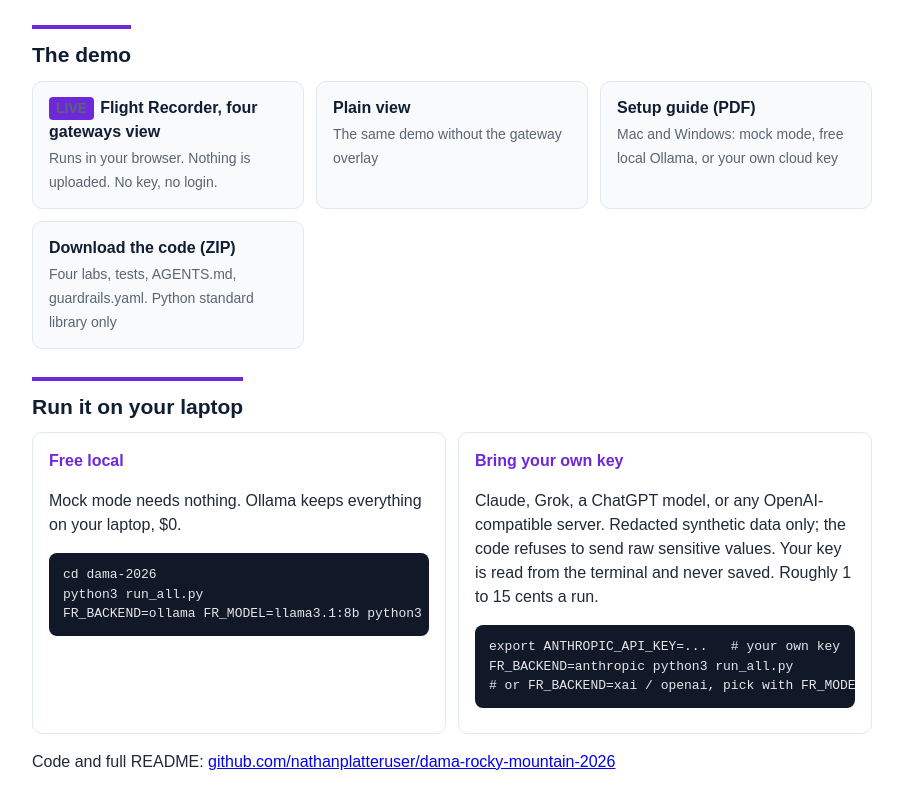
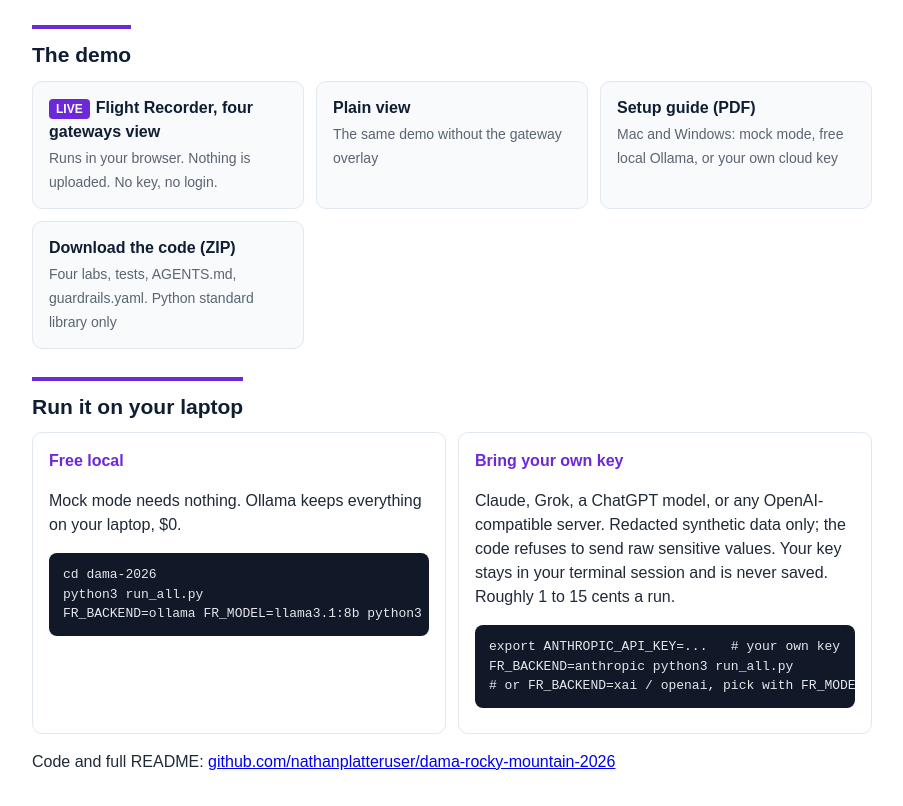
Before and after one commit to nathanplatteruser/dama-rocky-mountain-2026, a plain HTML site: page kit/index.html in a window 1280 px wide. Shown: the part 785-1591 px from the top of the page, without its empty margins (188-1091 px from the left). Drawn offline with Linux system fonts and the light colour scheme.

Commit message:
Kit page: LIVE tag readable; key wording

```diff
--- a/kit/index.html
+++ b/kit/index.html
@@ -21,6 +21,7 @@ a.card{display:block;background:var(--card);border:1px solid var(--line);border-
 a.card:hover,a.card:focus{border-color:var(--purple);outline:none}
 a.card b{display:block;color:var(--navy);font-size:16px;margin-bottom:2px}
 a.card span{font-size:14px;color:var(--mute)}
+a.card span.tag{color:#fff;font-size:12px}
 .tag{display:inline-block;background:var(--purple);color:#fff;font-size:12px;font-weight:700;border-radius:4px;padding:1px 7px;margin-right:6px}
 pre{background:#111827;color:#E5E7EB;padding:12px 14px;border-radius:8px;overflow:auto;font-size:13px}
 .two{display:grid;grid-template-columns:repeat(auto-fit,minmax(300px,1fr));gap:12px}
@@ -67,7 +68,7 @@ footer{border-top:1px solid var(--line);color:var(--mute);font-size:13px;padding
 <pre>cd dama-2026
 python3 run_all.py
 FR_BACKEND=ollama FR_MODEL=llama3.1:8b python3 run_all.py</pre></div>
-<div class="box"><h3>Bring your own key</h3><p>Claude, Grok, a ChatGPT model, or any OpenAI-compatible server. Redacted synthetic data only; the code refuses to send raw sensitive values. Your key is read from the terminal and never saved. Roughly 1 to 15 cents a run.</p>
+<div class="box"><h3>Bring your own key</h3><p>Claude, Grok, a ChatGPT model, or any OpenAI-compatible server. Redacted synthetic data only; the code refuses to send raw sensitive values. Your key stays in your terminal session and is never saved. Roughly 1 to 15 cents a run.</p>
 <pre>export ANTHROPIC_API_KEY=...   # your own key
 FR_BACKEND=anthropic python3 run_all.py
 # or FR_BACKEND=xai / openai, pick with FR_MODEL</pre></div>
```
